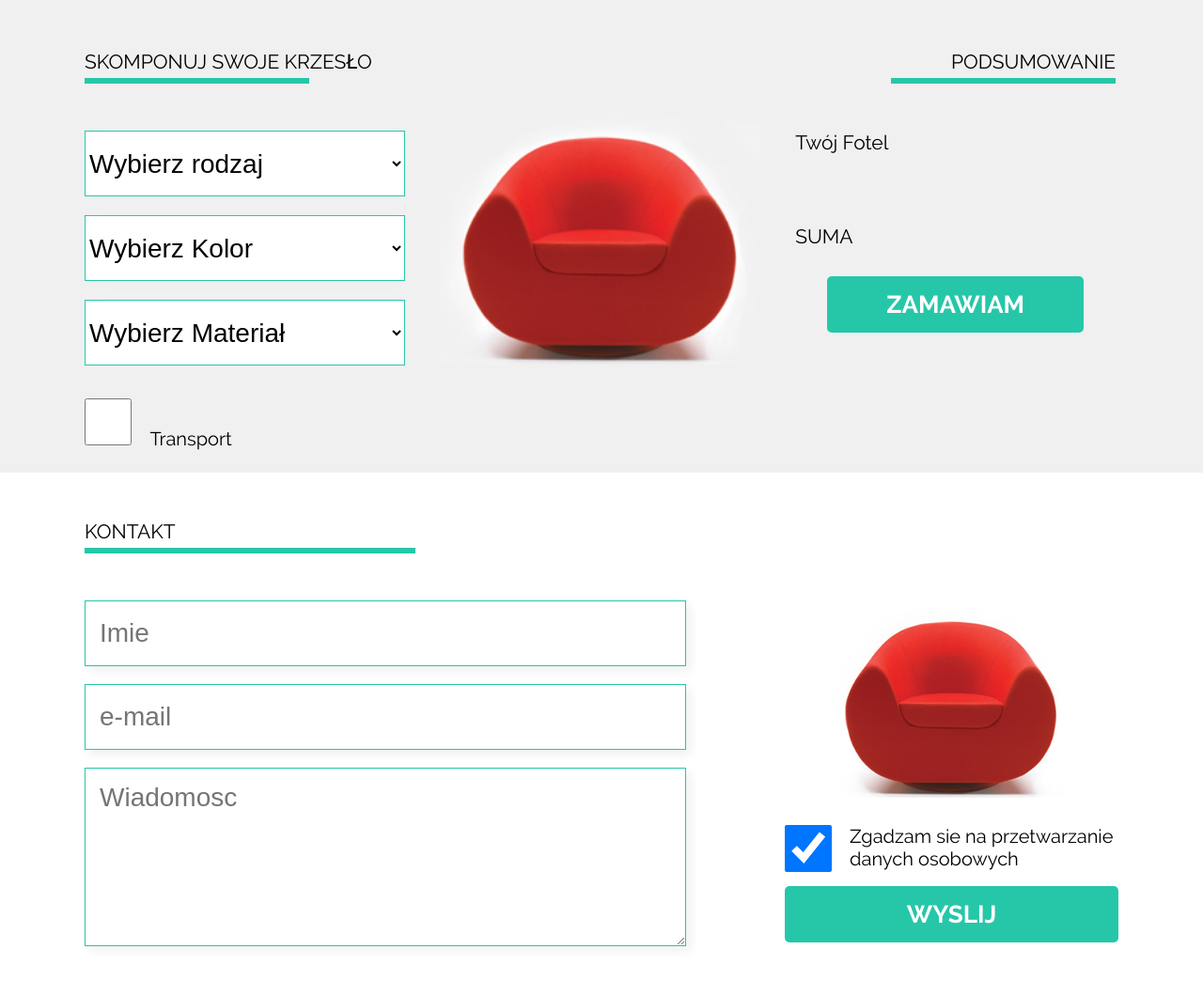
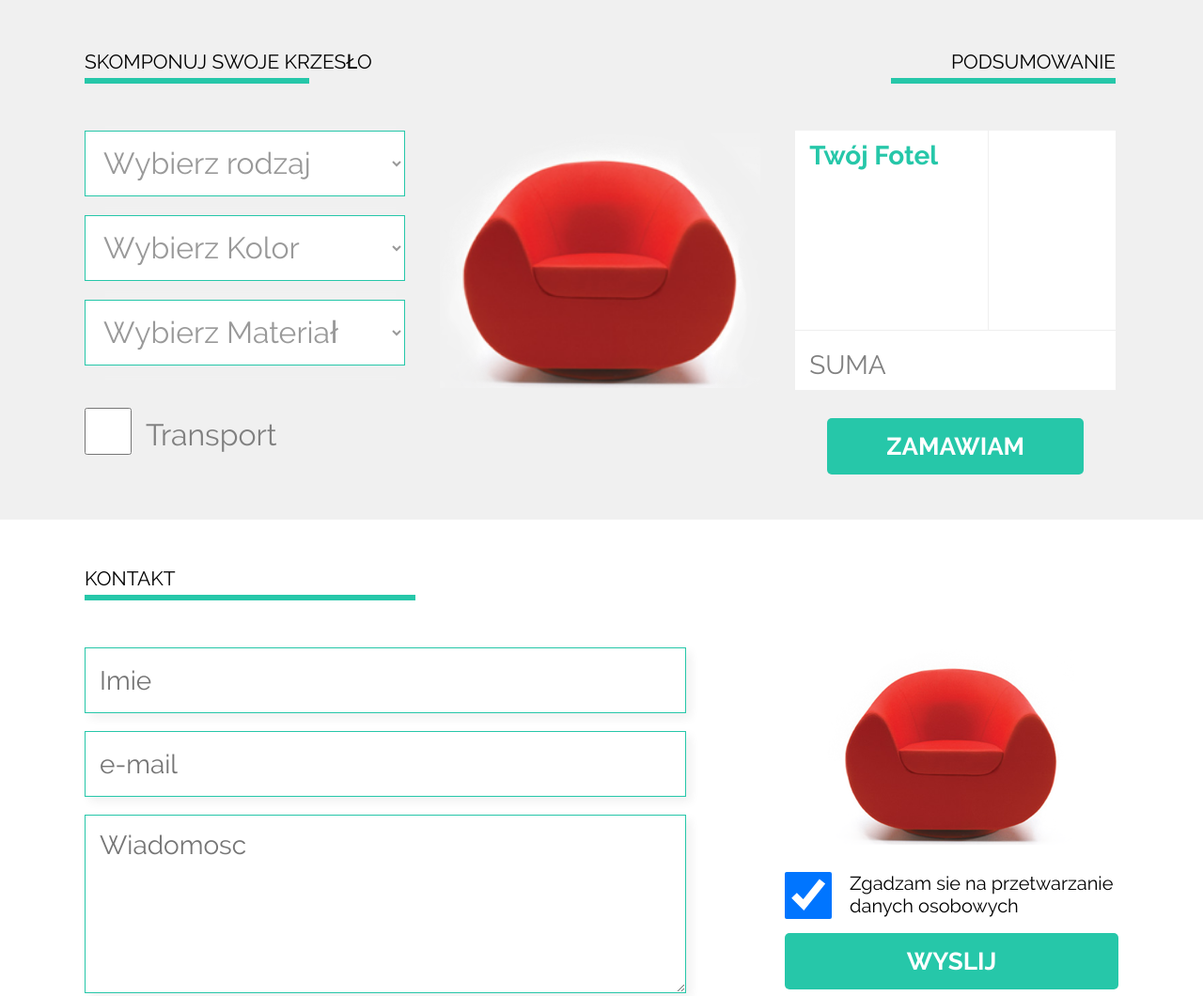
Before and after one commit to nmkedziora/CodersLab-SitOnChair-website, a plain HTML site: page index.html in a window 1280 px wide. Shown: the part 1605-2665 px from the top of the page at 94% size. Drawn offline with Linux system fonts and the light colour scheme.

Commit message:
New order section - added styling for all elements

```diff
--- a/css/styles.css
+++ b/css/styles.css
@@ -394,12 +394,12 @@ section.pricing > .container > div:nth-child(3) {
 
 /* ========== Order Section ========== */
 .order {
-    height: 500px;
+    height: 550px;
     background-color: #f0f0f0;
 }
 
 .order form {
-	height: 500px;
+	height: 100%;
 }
 
 .order form > div {
@@ -417,32 +417,39 @@ margin-bottom: 50px;
 }
 
 .order__details select {
-  font-size: 21px;
+  cursor: pointer;
   display: block;
   width: 100%;
   height: 70px;
-  font-size: 28px;
   margin-bottom: 20px;
   border: 1px solid #26c7a9;
   box-shadow: 5px 5px 10px #f0f0f0;
   background-color: #FFF;
+  padding-left: 15px;
+  font-family: 'ralewayregular', Verdana, sans-serif;
+  color: #999;
+  font-size: 32px;
 }
 
+
 .order__details input[type="checkbox"] {
+  cursor: pointer;
   width: 50px;
   height: 50px;
   font-size: 21px;
   display: inline-block;
   vertical-align: baseline;
   margin-right: 15px;
+  margin-top: 25px;
 }
 
 .order__details label {
-  width: 285px;
+  width: auto;
   display: inline-block;
   vertical-align: top;
-  font-size: 20px;
-  margin-top: 15px;
+  font-size: 32px;
+  color: #808080;
+  margin-top: 35px;
 }
 
 section.order > .container > form > div:nth-child(2) {
@@ -467,7 +474,16 @@ section.order > .container > form > div:nth-child(2) {
 
 .order__summary table {
   width: 100%;
-  font-size: 21px;
+  font-size: 28px;
+  background-color: #FFF;
+  font-family: 'ralewayregular', Verdana, sans-serif;
+  color: #808080;
+}
+
+.order__summary td {
+  padding-top: 10px;
+  padding-left: 15px;
+  padding-bottom: 10px;
 }
 
 .order__summary td:first-child {
@@ -475,10 +491,32 @@ section.order > .container > form > div:nth-child(2) {
   text-transform: capitalize;
 }
 
+.order__summary td:nth-child(2n) {
+  color: #26c7a9;
+  border-left: 1px solid #EFEFEF;
+}
+
+.order__summary thead {
+  font-family: 'ralewaybold', Verdana, sans-serif;
+  color: #26c7a9;
+}
+
+.order__summary tfoot td {
+  border-top: 1px solid #EFEFEF;
+  padding-top: 20px;
+}
+
+.order__summary tfoot td:nth-child(2n) {
+  font-family: 'ralewaybold', Verdana, sans-serif;
+  border-left: none;
+}
+
 .order__summary input[type="submit"] {
   width: 80%;
   margin: 30px 10%;
 }
+
+
 
 
 
@@ -506,6 +544,7 @@ section.order > .container > form > div:nth-child(2) {
   margin-bottom: 19px;
   border: 1px solid #26c7a9;
   box-shadow: 5px 5px 10px #f0f0f0;
+  font-family: 'ralewayregular', Verdana, sans-serif;
 }
 
 .form__input textarea {
@@ -516,6 +555,7 @@ section.order > .container > form > div:nth-child(2) {
   font-size: 28px;
   border: 1px solid #26c7a9;
   box-shadow: 5px 5px 10px #f0f0f0;
+  font-family: 'ralewayregular', Verdana, sans-serif;
 }
 
 .form__submit {
@@ -529,6 +569,7 @@ section.order > .container > form > div:nth-child(2) {
 }
 
 .form__submit input[type="checkbox"] {
+  cursor: pointer;
   width: 50px;
   height: 50px;
   font-size: 21px;
--- a/index.html
+++ b/index.html
@@ -190,10 +190,8 @@
 							<option value="material">Tkanina</option>
 							<option value="leather">Skóra</option>
 						</select>
-						<label>
-							<input id="if_transport"type="checkbox" name="transport" value="yes">
-							Transport
-						</label>
+						<input id="if_transport"type="checkbox" name="transport" value="yes">
+						<label for="if_transport">Transport</label>
 					</div>
 
 					<div class="order__img"></div>
--- a/js/app.js
+++ b/js/app.js
@@ -125,6 +125,7 @@ document.addEventListener("DOMContentLoaded", function (){
     tableRows[1].children[1].innerHTML = orderSum();
   })
 
+// checkbox
   transportCheckbox.addEventListener("click", function (event) {
     if (transportCheckbox.checked === true) {                 // if checkbox is checked
       tableRows[4].children[0].innerHTML = "Transport";       // puts "Transport" text into transport row
@@ -145,6 +146,10 @@ document.addEventListener("DOMContentLoaded", function (){
 
 // function that returns total cost for totalCost object
   function orderSum () {
-    return totalCost.type + totalCost.color + totalCost.fabric + totalCost.transport;
+    if (totalCost.type + totalCost.color + totalCost.fabric + totalCost.transport !== 0) {
+      return totalCost.type + totalCost.color + totalCost.fabric + totalCost.transport;
+    } else {
+      return "";
+    }
   }
 }); // DOMContentLoaded
```
